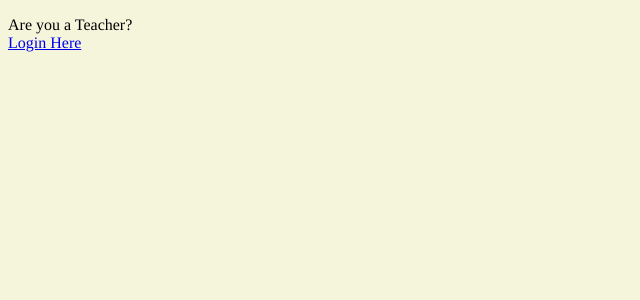
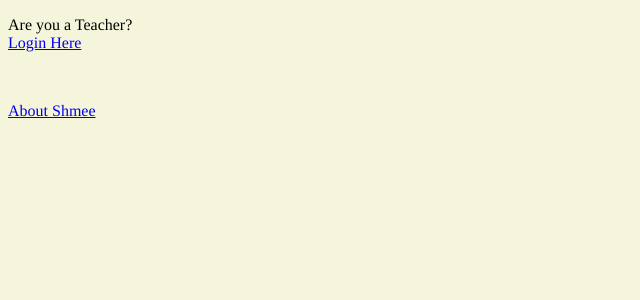
Before and after one commit to rsgc-edwards-g/RateMySchmeacher, a PHP site: page / in a window 1280 px wide. Shown: the part 304-604 px from the top of the page, without its empty margins (0-640 px from the left). Run offline with PHP 8.4, Linux system fonts and the light colour scheme; data that the repository does not hold is empty.

Commit message:
added link to about

```diff
--- a/index.php
+++ b/index.php
@@ -81,7 +81,7 @@
 
         <p>Haven't activated your account yet?<br><a href="register.php">Activate Now</a></br></p>
         <p>Are you a Teacher? <br><a href="indexTeacher.php">Login Here</a></p><br>
-
+        <p><a href="About.php">About Shmee</a></p>
         <p><?php echo $message['general']; ?></p>
     </main>
 
```
